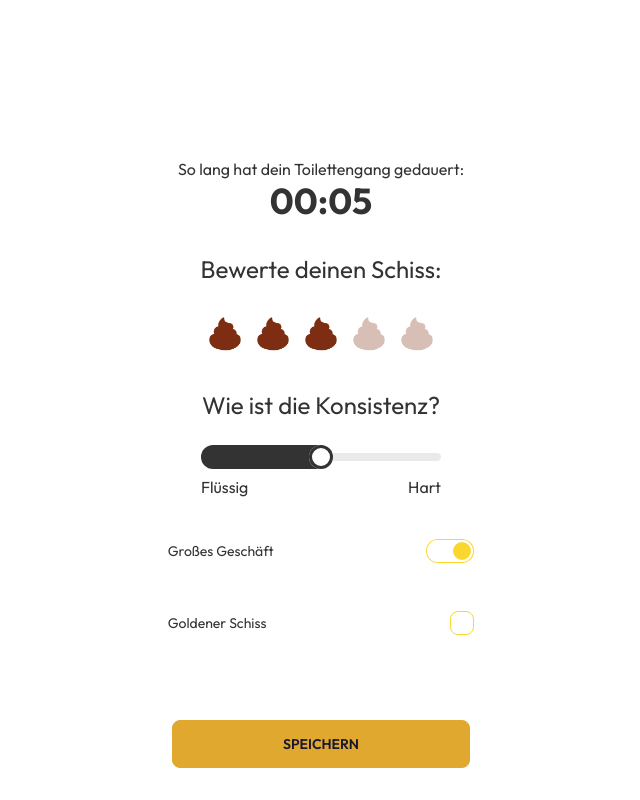
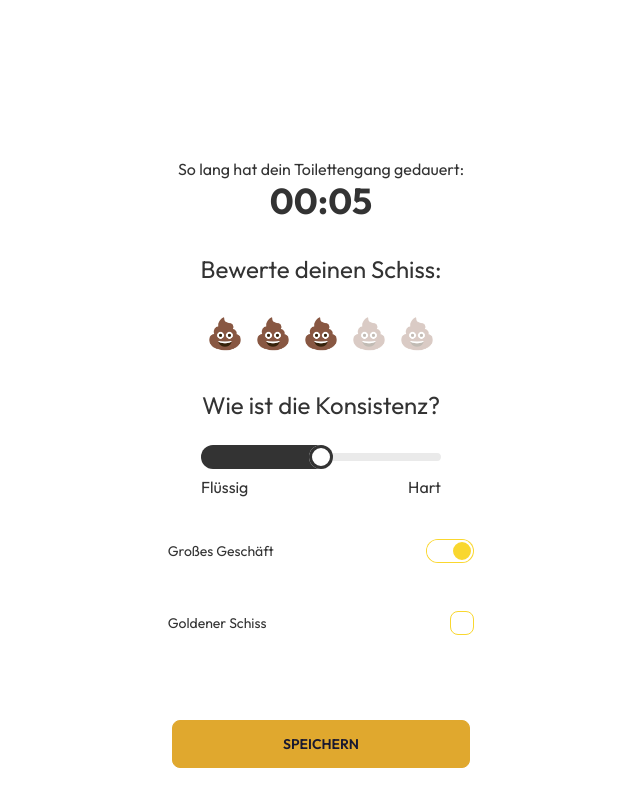
Before and after one commit to Cyklan/kacktimer, a Next.js app: page /timer in a window 1280 px wide. Both pictures are taken after a click on the button "SPEICHERN". Shown: the whole page, without its empty margins (319-959 px from the left). Built offline with nearby package versions, Linux system fonts and the light colour scheme.

Commit message:
replaced text clip with actual emoji

```diff
--- a/components/Rating.tsx
+++ b/components/Rating.tsx
@@ -18,7 +18,7 @@ const Rating: FC<RatingProps> = ({ value, setValue, readonly }) => {
             setValue(i)
           }
         }}
-        className={`flex justify-center items-center select-none text-3xl aspect-square w-12 ${readonly ? "cursor-default" : "cursor-pointer"} bg-orange-900 text-transparent bg-clip-text ${value >= i ? "opacity-100" : "opacity-30"}`}
+        className={`flex justify-center items-center select-none text-3xl aspect-square w-12 ${readonly ? "cursor-default" : "cursor-pointer"} ${value >= i ? "opacity-100" : "opacity-30"}`}
         key={`rating-star-${i}`}
       >
         💩
--- a/pages/api/savePoop.ts
+++ b/pages/api/savePoop.ts
@@ -29,7 +29,7 @@ export default async function handler(req: NextApiRequest, res: NextApiResponse)
   });
 
 
-  db.poop.create({
+  await db.poop.create({
     data: {
       withoutPoop: !poop.withPoop,
       consistency: poop.consistency,
```
